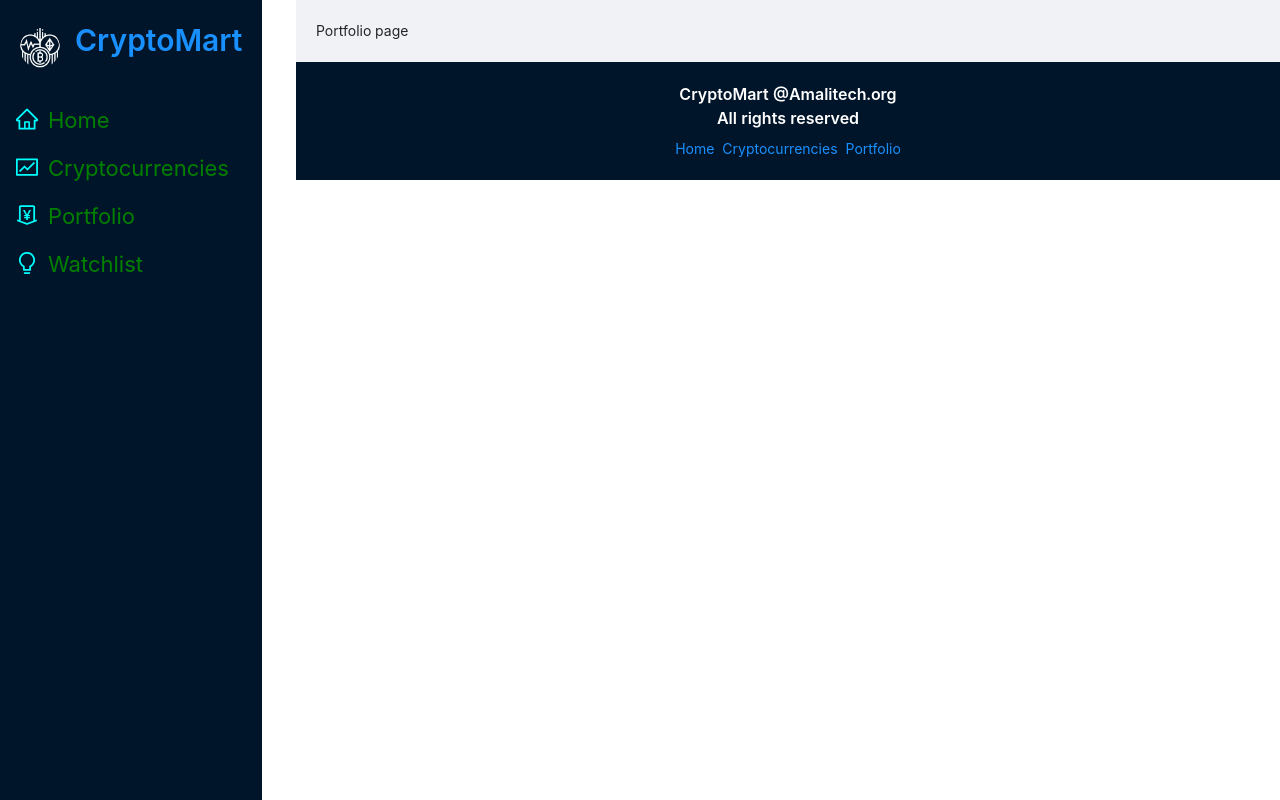
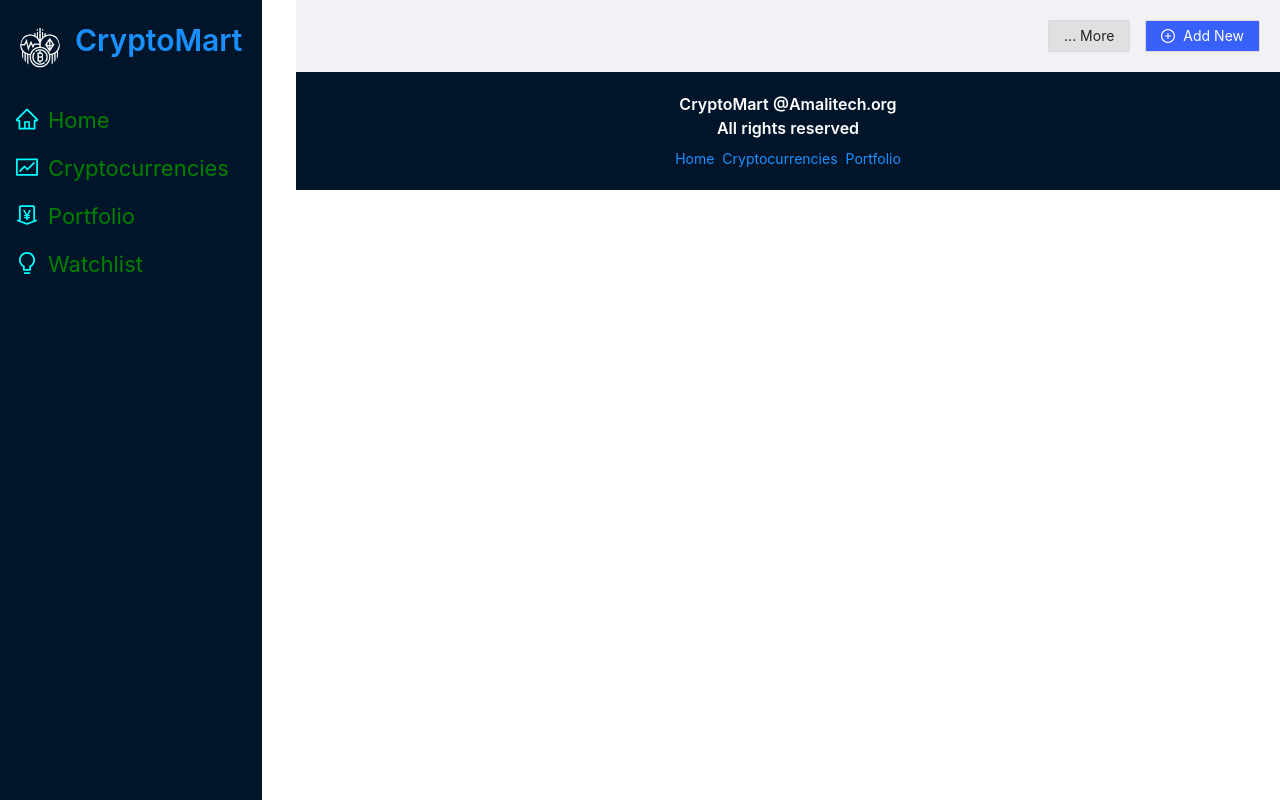
Before and after one commit to ntiBoateng/cryptocurrency-market, a React (Create React App) app: page /portfolio in a window 1280 px wide. Built offline with nearby package versions, Linux system fonts and the light colour scheme; no server answers.

Commit message:
Added the two buttons needed at the portfolio component

```diff
--- a/src/App.css
+++ b/src/App.css
@@ -16,6 +16,15 @@
 a:hover {
   color: var(--pink) !important;
 }
+
+.adnew {
+  display: flex;
+  gap: 15px;
+  justify-content: right;
+  font-weight: bold;
+}
+
+
 
 .app {
   display: flex;
--- a/src/components/Portfolio.jsx
+++ b/src/components/Portfolio.jsx
@@ -1,8 +1,17 @@
+
 import React from 'react'
+import { Button, } from 'antd'
+import {PlusCircleOutlined} from '@ant-design/icons'
+
+
 
 const Portfolio = () => {
+
   return (
-    <div>Portfolio page</div>
+    <div className='adnew'>
+      <Button style={{background: "rgba(150, 150, 150, 0.2)"}}>... More</Button>
+      <Button style={{background:"rgb(56, 97, 251)", color: "rgb(255, 255, 255)" }}>{<PlusCircleOutlined/>}Add New</Button>
+    </div>
   )
 }
 
```
